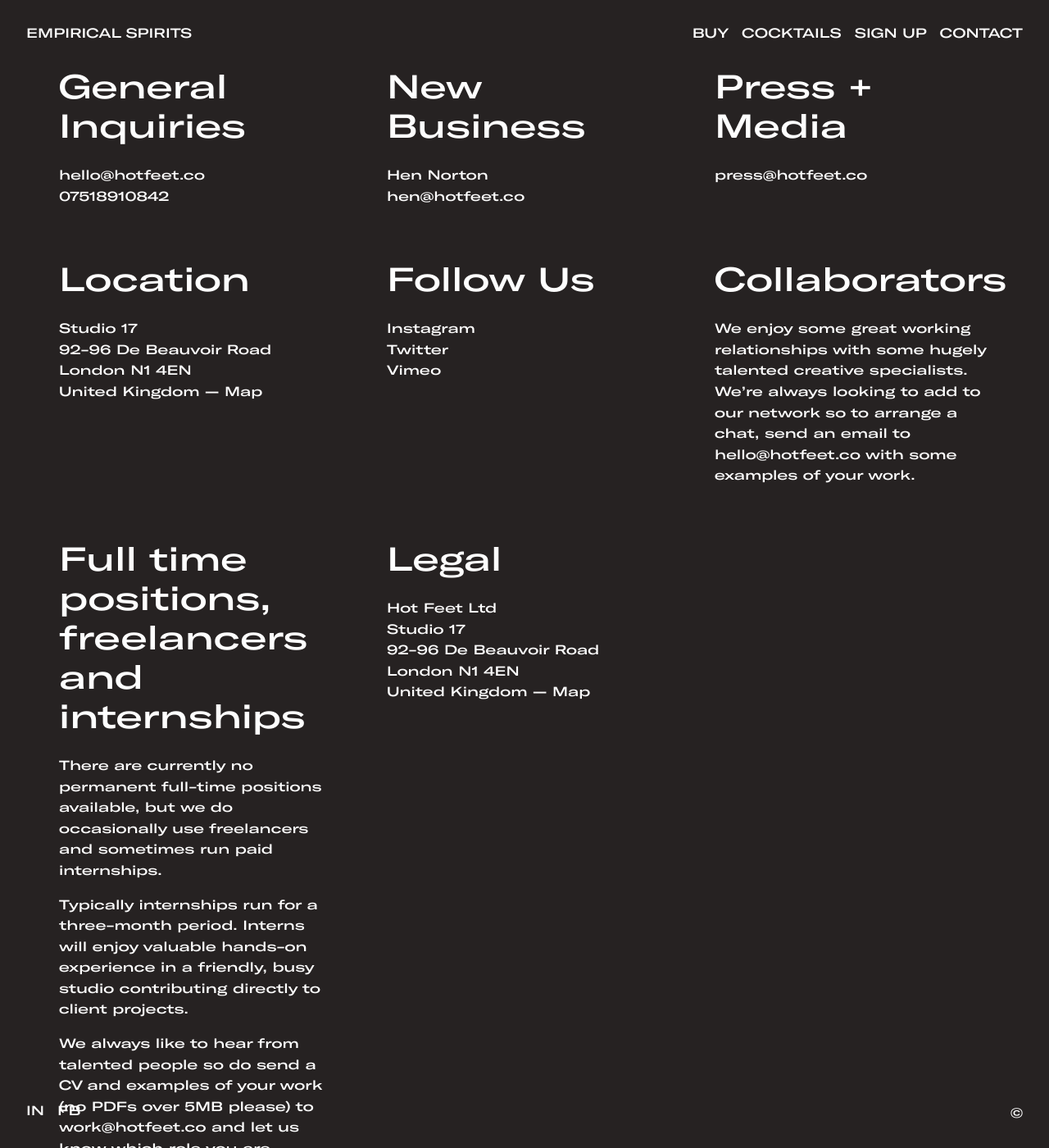
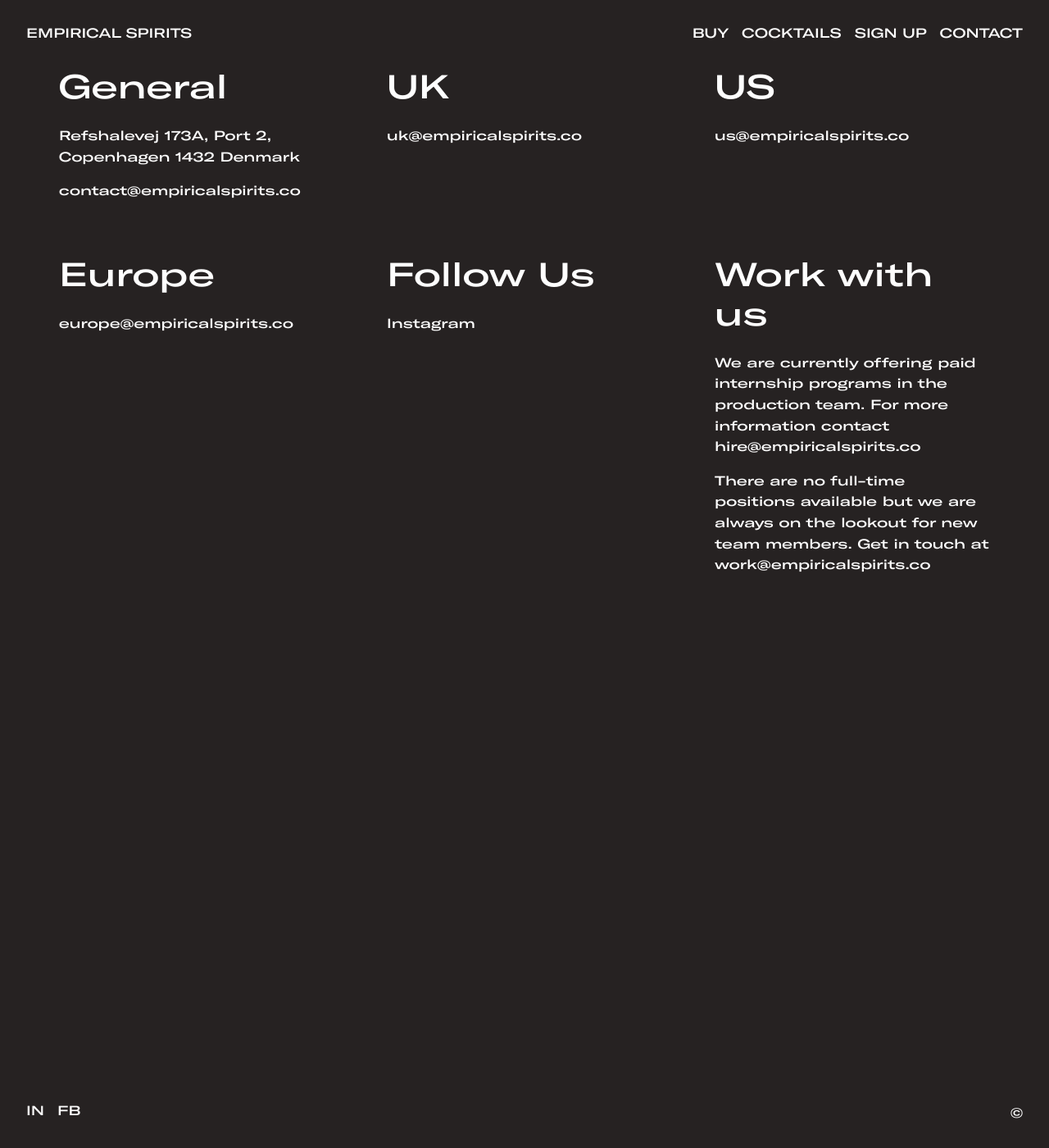
Before and after one commit to johnhamelink/empiricalspirits.co, a Jekyll site: the page built from contact.md, in a window 1280 px wide and 1400 px high. Shown: the whole window at 82% size. Built offline with Jekyll 4.4.1, drawn with Linux system fonts in a browser that asks for light colours; some of the changed text lies outside the part shown.

Commit message:
Updated Contact

```diff
--- a/contact.md
+++ b/contact.md
@@ -2,33 +2,25 @@
 title: Contact
 position: 2
 details:
-- title: General Inquiries
-  text: "[hello@hotfeet.co](mailto:hello@hotfeet.co)  \n[07518910842](tel:07518910842)
-    \ "
-- title: New Business
-  text: "Hen Norton  \n[hen@hotfeet.co](mailto:hen@hotfeet.co)"
-- title: Press + Media
-  text: "[press@hotfeet.co](mailto:press@hotfeet.co)"
-- title: Location
-  text: "Studio 17  \n92-96 De Beauvoir Road  \nLondon N1 4EN  \nUnited Kingdom —
-    [Map](https://goo.gl/maps/532VLCUShQ62)"
+- title: General
+  text: |-
+    Refshalevej 173A, Port 2,
+    Copenhagen 1432
+    Denmark
+
+    [contact@empiricalspirits.co](mailto:contact@empiricalspirits.co)
+- title: UK
+  text: "[uk@empiricalspirits.co](mailto:uk@empiricalspirits.co)"
+- title: US
+  text: "[us@empiricalspirits.co](mailto:us@empiricalspirits.co)"
+- title: Europe
+  text: "[europe@empiricalspirits.co](mailto:europe@empiricalspirits.co)"
 - title: Follow Us
-  text: "[Instagram](https://www.instagram.com)  \n[Twitter](https://twitter.com)
-    \ \n[Vimeo](https://vimeo.com)  \n"
-- title: Collaborators
-  text: We enjoy some great working relationships with some hugely talented creative
-    specialists. We’re always looking to add to our network so to arrange a chat,
-    send an email to [hello@hotfeet.co](mailto:hello@hotfeet.co) with some examples
-    of your work.
-- title: Full time positions, freelancers and internships
+  text: "[Instagram](https://www.instagram.com/empiricalcph) \n"
+- title: Work with us
   text: |-
-    There are currently no permanent full-time positions available, but we do occasionally use freelancers and sometimes run paid internships.
+    We are currently offering paid internship programs in the production team. For more information contact [hire@empiricalspirits.co](mailto:hire@empiricalspirits.co)
 
-    Typically internships run for a three-month period. Interns will enjoy valuable hands-on experience in a friendly, busy studio contributing directly to client projects.
-
-    We always like to hear from talented people so do send a CV and examples of your work (no PDFs over 5MB please) to [work@hotfeet.co](mailto:work@hotfeet.co) and let us know which role you are looking for.
-- title: Legal
-  text: "Hot Feet Ltd  \nStudio 17  \n92-96 De Beauvoir Road  \nLondon N1 4EN  \nUnited
-    Kingdom — [Map](https://goo.gl/maps/532VLCUShQ62)"
+    There are no full-time positions available but we are always on the lookout for new team members. Get in touch at [work@empiricalspirits.co](mailto:work@empiricalspirits.co)
 layout: contact
 ---
```
